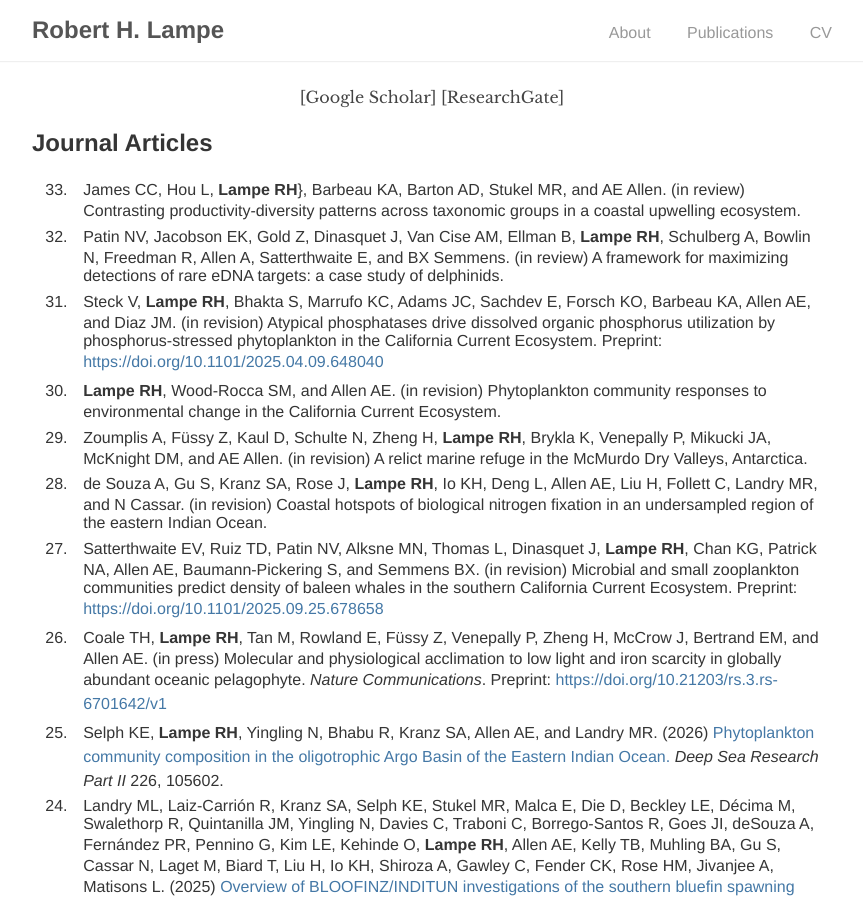
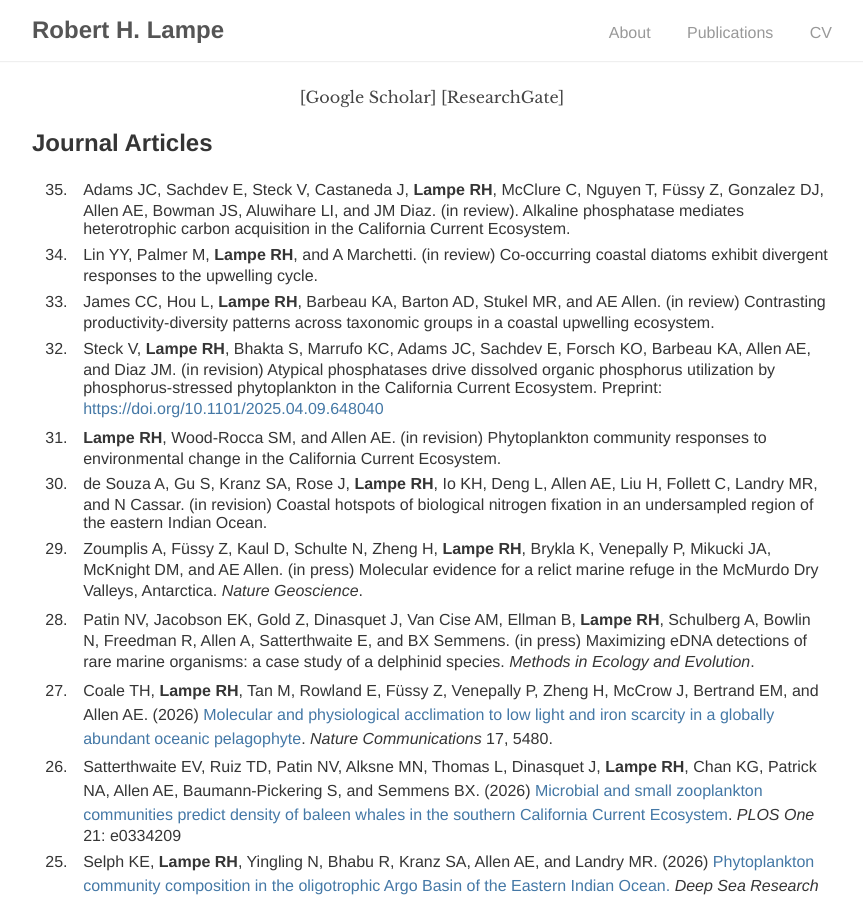
Before and after one commit to rhlampe/rhlampe.github.io, a Jekyll site: the page built from publications/index.html, in a window 1280 px wide and 900 px high. Shown: the whole window, without its empty margins (208-1071 px from the left). Built offline with Jekyll 4.4.1, drawn with Linux system fonts in a browser that asks for light colours.

Commit message:
update pubs and cv

```diff
--- a/publications/index.html
+++ b/publications/index.html
@@ -11,14 +11,16 @@ title: Publications
 
 <div id="publications" class="publications">
 <ol reversed>
-  <li>James CC, Hou L, <b>Lampe RH</b>}, Barbeau KA, Barton AD, Stukel MR, and AE Allen. (in review) Contrasting productivity-diversity patterns across taxonomic groups in a coastal upwelling ecosystem.</li>
-  <li>Patin NV, Jacobson EK, Gold Z, Dinasquet J, Van Cise AM, Ellman B, <b>Lampe RH</b>, Schulberg A, Bowlin N, Freedman R, Allen A, Satterthwaite E, and BX Semmens. (in review) A framework for maximizing detections of rare eDNA targets: a case study of delphinids.</li>
+  <li>Adams JC, Sachdev E, Steck V, Castaneda J, <b>Lampe RH</b>, McClure C, Nguyen T, F&#252;ssy Z, Gonzalez DJ, Allen AE, Bowman JS, Aluwihare LI, and JM Diaz. (in review). Alkaline phosphatase mediates heterotrophic carbon acquisition in the California Current Ecosystem.</li>
+  <li>Lin YY, Palmer M, <b>Lampe RH</b>, and A Marchetti. (in review) Co-occurring coastal diatoms exhibit divergent responses to the upwelling cycle.</li>
+  <li>James CC, Hou L, <b>Lampe RH</b>, Barbeau KA, Barton AD, Stukel MR, and AE Allen. (in review) Contrasting productivity-diversity patterns across taxonomic groups in a coastal upwelling ecosystem.</li>
   <li>Steck V, <b>Lampe RH</b>, Bhakta S, Marrufo KC, Adams JC, Sachdev E, Forsch KO, Barbeau KA, Allen AE, and Diaz JM. (in revision) Atypical phosphatases drive dissolved organic phosphorus utilization by phosphorus-stressed phytoplankton in the California Current Ecosystem. Preprint: <a href="https://doi.org/10.1101/2025.04.09.648040">https://doi.org/10.1101/2025.04.09.648040</a></li>
   <li><b>Lampe RH</b>, Wood-Rocca SM, and Allen AE. (in revision) Phytoplankton community responses to environmental change in the California Current Ecosystem.</li>
-  <li>Zoumplis A, F&#252;ssy Z, Kaul D, Schulte N, Zheng H, <b>Lampe RH</b>, Brykla K, Venepally P, Mikucki JA, McKnight DM, and AE Allen. (in revision) A relict marine refuge in the McMurdo Dry Valleys, Antarctica.</li>
   <li>de Souza A, Gu S, Kranz SA, Rose J, <b>Lampe RH</b>, Io KH, Deng L, Allen AE, Liu H, Follett C, Landry MR, and N Cassar. (in revision) Coastal hotspots of biological nitrogen fixation in an undersampled region of the eastern Indian Ocean.</li>
-  <li>Satterthwaite EV, Ruiz TD, Patin NV, Alksne MN, Thomas L, Dinasquet J, <b>Lampe RH</b>, Chan KG, Patrick NA, Allen AE, Baumann-Pickering S, and Semmens BX. (in revision) Microbial and small zooplankton communities predict density of baleen whales in the southern California Current Ecosystem. Preprint: <a href="https://doi.org/10.1101/2025.09.25.678658">https://doi.org/10.1101/2025.09.25.678658</a></li>
-  <li>Coale TH, <b>Lampe RH</b>, Tan M, Rowland E, F&#252;ssy Z, Venepally P, Zheng H, McCrow J, Bertrand EM, and Allen AE. (in press) Molecular and physiological acclimation to low light and iron scarcity in globally abundant oceanic pelagophyte. <i>Nature Communications</i>. Preprint: <a href="https://doi.org/10.21203/rs.3.rs-6701642/v1">https://doi.org/10.21203/rs.3.rs-6701642/v1</a></li>
+  <li>Zoumplis A, F&#252;ssy Z, Kaul D, Schulte N, Zheng H, <b>Lampe RH</b>, Brykla K, Venepally P, Mikucki JA, McKnight DM, and AE Allen. (in press) Molecular evidence for a relict marine refuge in the McMurdo Dry Valleys, Antarctica. <i>Nature Geoscience</i>.</li>
+  <li>Patin NV, Jacobson EK, Gold Z, Dinasquet J, Van Cise AM, Ellman B, <b>Lampe RH</b>, Schulberg A, Bowlin N, Freedman R, Allen A, Satterthwaite E, and BX Semmens. (in press) Maximizing eDNA detections of rare marine organisms: a case study of a delphinid species. <i>Methods in Ecology and Evolution</i>.</li>
+  <li>Coale TH, <b>Lampe RH</b>, Tan M, Rowland E, F&#252;ssy Z, Venepally P, Zheng H, McCrow J, Bertrand EM, and Allen AE. (2026) <a href="https://doi.org/10.1038/s41467-026-71628-0">Molecular and physiological acclimation to low light and iron scarcity in a globally abundant oceanic pelagophyte</a>. <i>Nature Communications</i> 17, 5480.</li>
+  <li>Satterthwaite EV, Ruiz TD, Patin NV, Alksne MN, Thomas L, Dinasquet J, <b>Lampe RH</b>, Chan KG, Patrick NA, Allen AE, Baumann-Pickering S, and Semmens BX. (2026) <a href="https://doi.org/10.1371/journal.pone.0334209">Microbial and small zooplankton communities predict density of baleen whales in the southern California Current Ecosystem</a>. <i>PLOS One</i> 21: e0334209</li>
   <li>Selph KE, <b>Lampe RH</b>, Yingling N, Bhabu R, Kranz SA, Allen AE, and Landry MR. (2026) <a href="https://doi.org/10.1016/j.dsr2.2026.105602">Phytoplankton community composition in the oligotrophic Argo Basin of the Eastern Indian Ocean.</a> <i>Deep Sea Research Part II</i> 226, 105602.</li>
   <li>Landry ML, Laiz-Carri&#243;n R, Kranz SA, Selph KE, Stukel MR, Malca E, Die D, Beckley LE, D&eacute;cima M, Swalethorp R, Quintanilla JM, Yingling N, Davies C, Traboni C, Borrego-Santos R, Goes JI, deSouza A, Fern&aacute;ndez PR, Pennino G, Kim LE, Kehinde O, <b>Lampe RH</b>, Allen AE, Kelly TB, Muhling BA, Gu S, Cassar N, Laget M, Biard T, Liu H, Io KH, Shiroza A, Gawley C, Fender CK, Rose HM, Jivanjee A, Matisons L. (2025) <a href="https://doi.org/10.1016/j.dsr2.2025.105564">Overview of BLOOFINZ/INDITUN investigations of the southern bluefin spawning region off northwest Australia, January-March 2022</a>. <i>Deep Sea Research Part II</i> 224, 105564.</li>
   <li><b>Lampe RH</b>, Rabines AJ, Wood SM, Schulberg A, Goericke R, Venepally P, Zheng H, Stukel MR, Landry MR, Barton AD, and Allen AE. (2025) <a href="https://doi.org/10.5194/bg-22-6787-2025">Relationships between phytoplankton pigments and DNA- or RNA-based abundances support ecological applications</a>. <i>Biogeosciences</i> 22, 6787-6810.</li>
```
Also changed, not shown: 1 other file.
